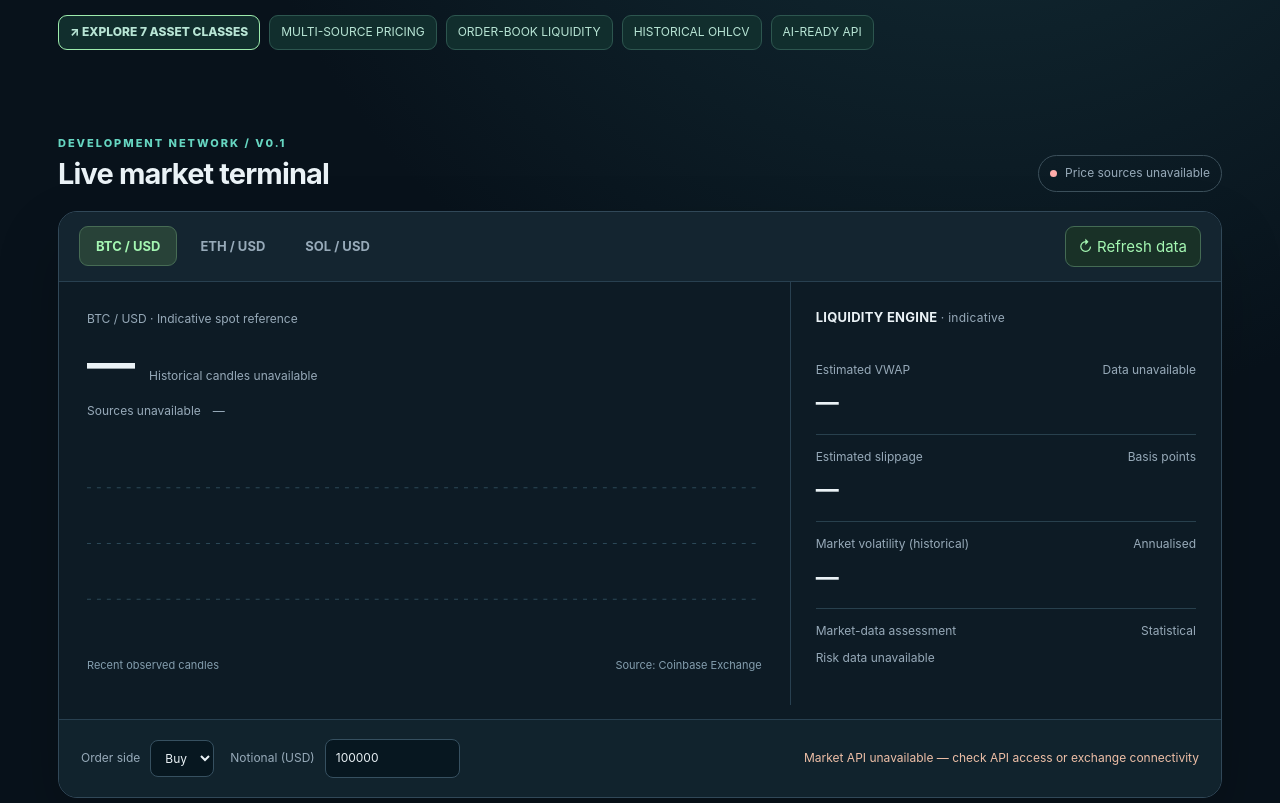
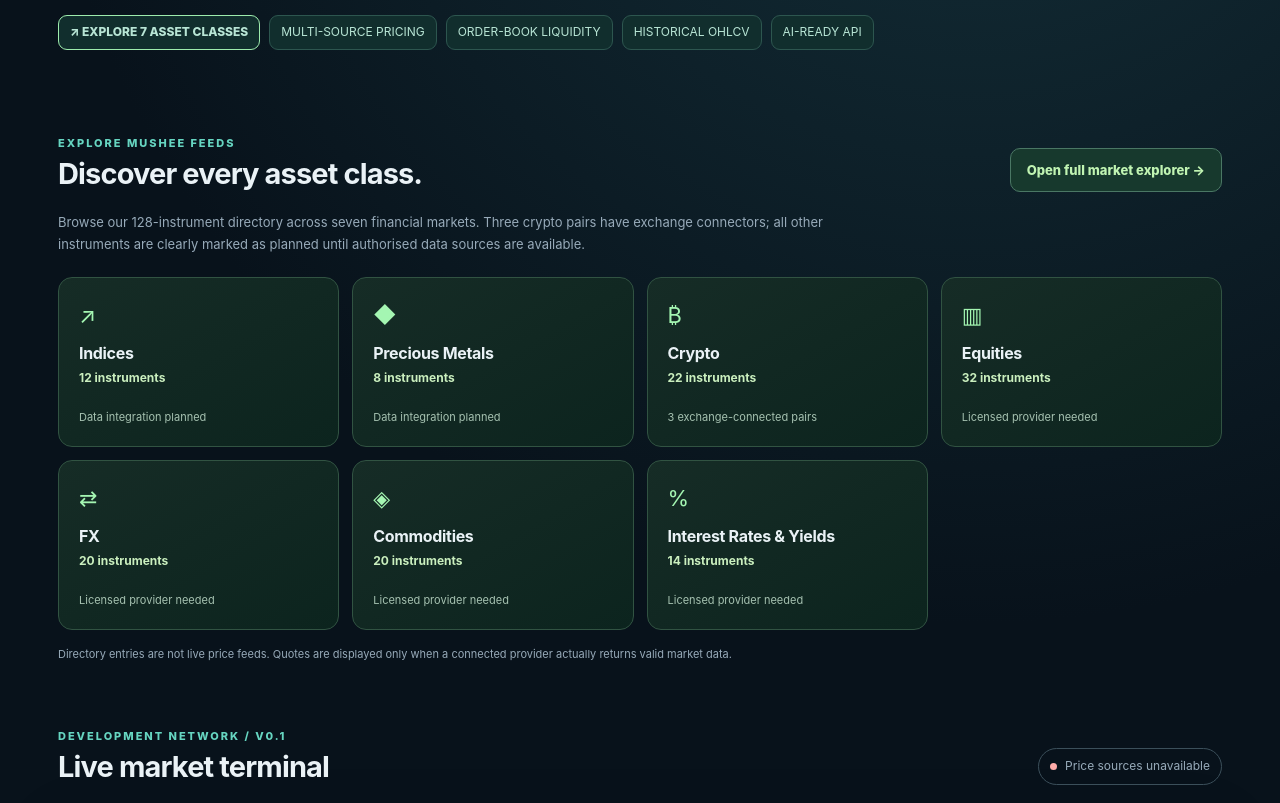
Before and after one commit to mushee-io/Mushee-MM, a website: page public/index.html in a window 1280 px wide. Shown: the part 460-1263 px from the top of the page. Drawn offline with Linux system fonts and the light colour scheme; no server answers.

Commit message:
fix: show seven feed categories prominently on homepage

```diff
--- a/public/index.html
+++ b/public/index.html
@@ -78,7 +78,22 @@
     pre{white-space:pre-wrap;overflow-wrap:anywhere;font-size:12px;line-height:1.9;margin:0;padding:17px;color:#c4f0dc}
     .note{font-size:12px;color:var(--muted);margin:20px 0}
     .footer{border-top:1px solid #253e4b;padding:24px 0 40px;display:flex;justify-content:space-between;gap:20px;flex-wrap:wrap;color:var(--muted);font-size:12px}
-    @media(max-width:780px){.nav{gap:12px}.nav a:nth-child(1){display:none}.hero{padding:55px 0 43px}.console-body{grid-template-columns:1fr}.chart-area{border-right:none;border-bottom:1px solid var(--line)}.cards,.docs-grid{grid-template-columns:1fr}.section-head{align-items:start;flex-direction:column}.wrap{padding:0 18px}}
+    @media(max-width:780px){.nav{gap:12px}.nav a:nth-child(2),.nav a:nth-child(3){display:none}.hero{padding:55px 0 43px}.console-body{grid-template-columns:1fr}.chart-area{border-right:none;border-bottom:1px solid var(--line)}.cards,.docs-grid{grid-template-columns:1fr}.section-head{align-items:start;flex-direction:column}.wrap{padding:0 18px}}
+    .market-hub{margin:0 0 65px;scroll-margin-top:16px}
+    .market-intro{font-size:13px;line-height:1.7;color:var(--muted);max-width:800px;margin:0 0 22px}
+    .market-hub-link{display:inline-flex;align-items:center;border:1px solid #4a7764;background:#17392d;color:#c0f4b2;font-weight:800;padding:11px 16px;border-radius:10px;font-size:13px;white-space:nowrap}
+    .market-hub-link:hover{background:#1b4a38;text-decoration:none}
+    .market-grid{display:grid;grid-template-columns:repeat(4,minmax(0,1fr));gap:13px}
+    .market-tile{display:flex;flex-direction:column;min-height:170px;padding:20px;border:1px solid #315342;border-radius:14px;background:linear-gradient(150deg,#162c26,#0c241e);gap:5px;transition:border-color .15s,transform .15s}
+    .market-tile:hover{border-color:#b0ebad;transform:translateY(-2px);text-decoration:none}
+    .market-symbol{font-size:22px;color:var(--bright);margin-bottom:6px}
+    .market-tile strong{font-size:16px;line-height:1.3;letter-spacing:-.02em}
+    .market-count{font-weight:750;font-size:12px;color:#caefbe}
+    .market-tile small{font-size:11px;color:#a6c2b1;margin-top:auto}
+    .market-disclaimer{font-size:11px;color:var(--muted);line-height:1.65;margin:15px 0 0}
+    @media(max-width:1050px){.market-grid{grid-template-columns:repeat(3,minmax(0,1fr))}}
+    @media(max-width:780px){.market-grid{grid-template-columns:repeat(2,minmax(0,1fr))}.market-hub-link{white-space:normal}.market-tile{min-height:152px;padding:15px}.nav a:nth-child(1){display:inline}}
+    @media(max-width:420px){.market-grid{grid-template-columns:1fr 1fr;gap:9px}.market-tile strong{font-size:14px}.market-tile small{font-size:10px}}
   </style>
 </head>
 <body>
@@ -92,6 +107,24 @@
       <h1>Market intelligence.<br><span>Built for what comes next.</span></h1>
       <p class="lead">Real market data, liquidity analytics and machine-readable intelligence. One API for trading platforms, risk engines and financial AI agents.</p>
       <div class="pills"><a class="pill" href="/explore" style="font-weight:800;border-color:#9decad">↗ EXPLORE 7 ASSET CLASSES</a><span class="pill">MULTI-SOURCE PRICING</span><span class="pill">ORDER-BOOK LIQUIDITY</span><span class="pill">HISTORICAL OHLCV</span><span class="pill">AI-READY API</span></div>
+    </section>
+
+    <section id="markets" class="market-hub" aria-labelledby="market-heading">
+      <div class="section-head">
+        <div><div class="eyebrow">EXPLORE MUSHEE FEEDS</div><h2 id="market-heading">Discover every asset class.</h2></div>
+        <a class="market-hub-link" href="/explore">Open full market explorer →</a>
+      </div>
+      <p class="market-intro">Browse our 128-instrument directory across seven financial markets. Three crypto pairs have exchange connectors; all other instruments are clearly marked as planned until authorised data sources are available.</p>
+      <div class="market-grid">
+        <a class="market-tile" href="/explore?category=indices"><span class="market-symbol">↗</span><strong>Indices</strong><span class="market-count">12 instruments</span><small>Data integration planned</small></a>
+        <a class="market-tile" href="/explore?category=metals"><span class="market-symbol">◆</span><strong>Precious Metals</strong><span class="market-count">8 instruments</span><small>Data integration planned</small></a>
+        <a class="market-tile" href="/explore?category=crypto"><span class="market-symbol">₿</span><strong>Crypto</strong><span class="market-count">22 instruments</span><small>3 exchange-connected pairs</small></a>
+        <a class="market-tile" href="/explore?category=equities"><span class="market-symbol">▥</span><strong>Equities</strong><span class="market-count">32 instruments</span><small>Licensed provider needed</small></a>
+        <a class="market-tile" href="/explore?category=fx"><span class="market-symbol">⇄</span><strong>FX</strong><span class="market-count">20 instruments</span><small>Licensed provider needed</small></a>
+        <a class="market-tile" href="/explore?category=commodities"><span class="market-symbol">◈</span><strong>Commodities</strong><span class="market-count">20 instruments</span><small>Licensed provider needed</small></a>
+        <a class="market-tile" href="/explore?category=rates"><span class="market-symbol">%</span><strong>Interest Rates &amp; Yields</strong><span class="market-count">14 instruments</span><small>Licensed provider needed</small></a>
+      </div>
+      <p class="market-disclaimer">Directory entries are not live price feeds. Quotes are displayed only when a connected provider actually returns valid market data.</p>
     </section>
 
     <section id="terminal">
```
Also changed, not shown: tests/explorer.test.js (+11 -0 lines).
